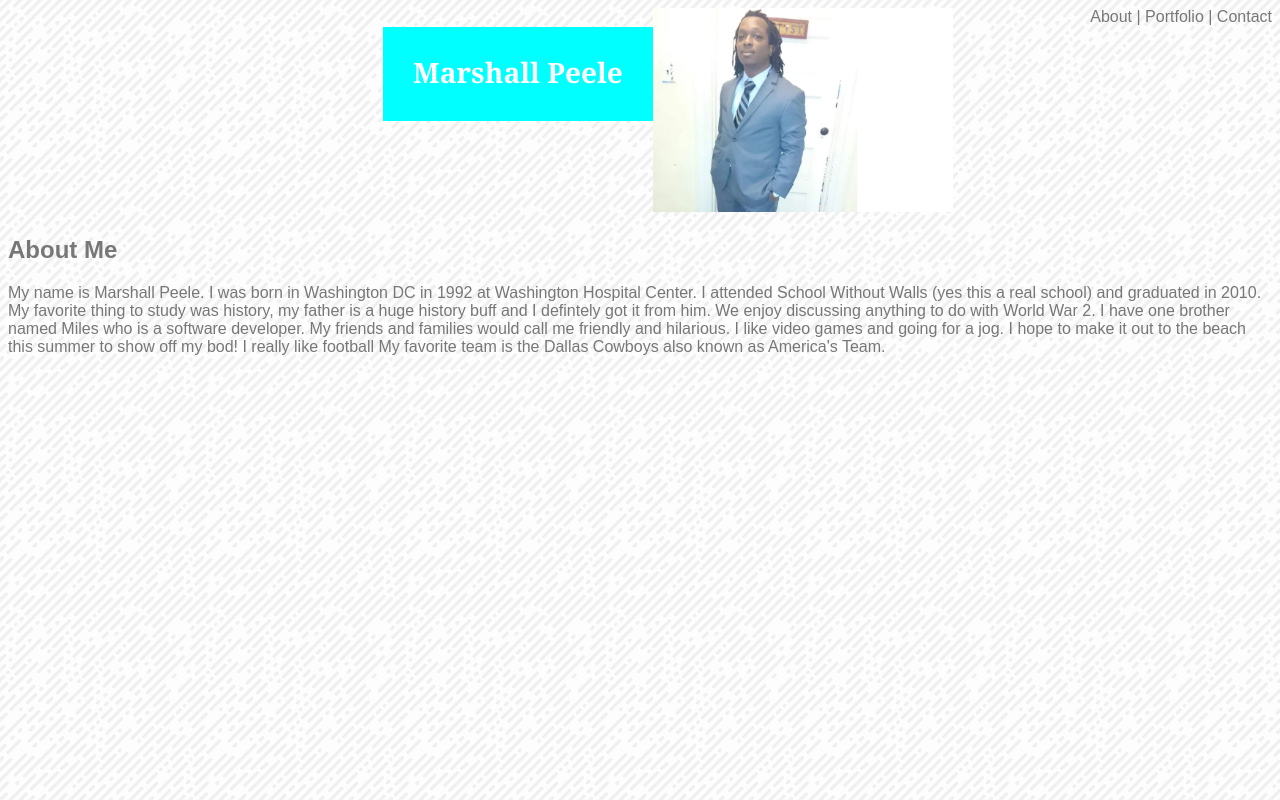
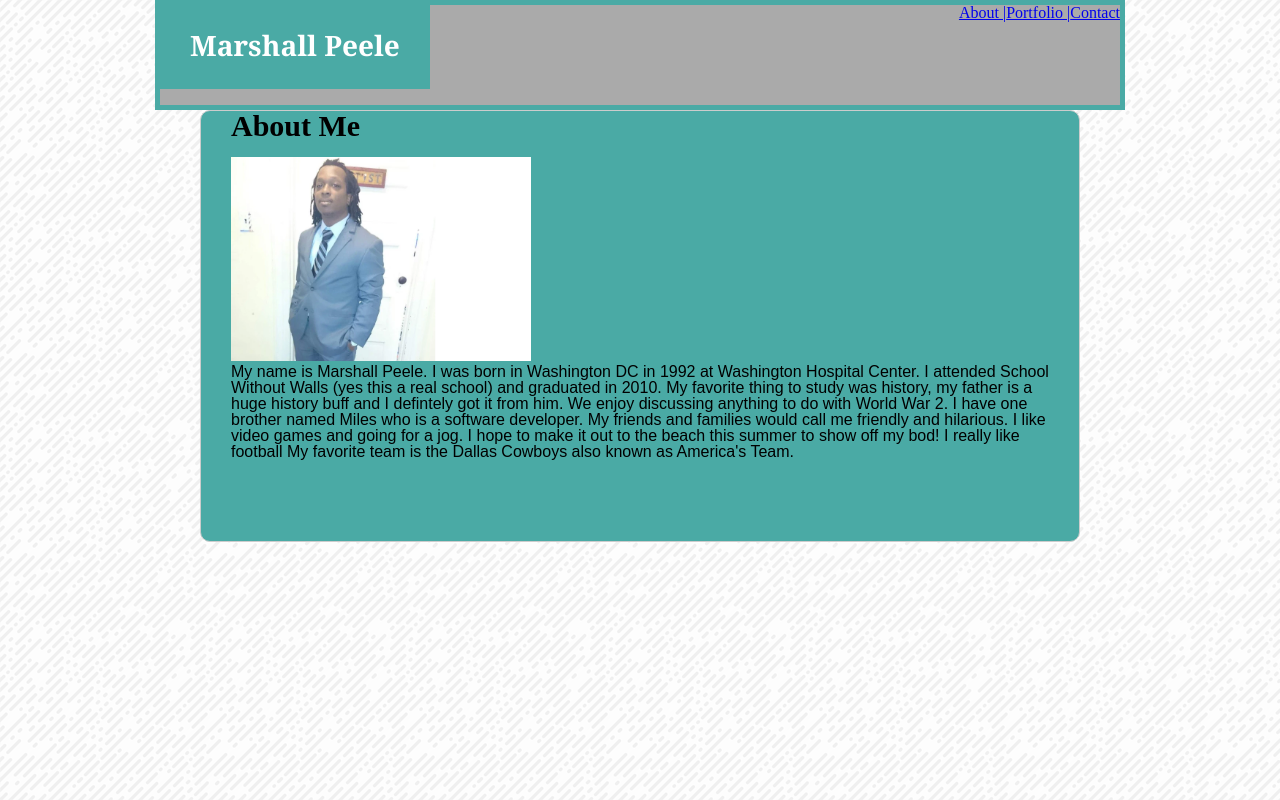
Before and after one commit to Murdoc12/Basic-Portfolio, a plain HTML site: page index.html in a window 1280 px wide. Drawn offline with Linux system fonts and the light colour scheme.

Commit message:
homework

```diff
--- a/assets/css/style.css
+++ b/assets/css/style.css
@@ -1,20 +1,12 @@
-body
-
-{ background-image: url("assets\images\funky-lines.png");
-    margin-bottom: 200px;
-    color: #777777;
-    font-family: 'Arial', 'Helvetica Neue', Helvetica, sans-serif;
-}
-
-
-.clearFix::after {
+.clearFix::after
+{
     content: "";
     display: table;
     clear: both;
 
 }
 
-    #name {
+    .name {
     float: left;
     color: white;
     font-family:  "Georgia", Times, Times New Roman, serif;
@@ -22,44 +14,66 @@ body
     font-size: 28px;
     padding: 26px 30px 30px 30px;
     margin-bottom: -20px;
-    margin-left: 375px;
-    text-decoration: non e;
-    background-color: aqua
+    text-decoration: none;
+    background-color: #4aaaa5;
     }
 
-#profile{
-position: fixed;
 
+.link
+{
+float: right;
 
+}
 
+.bar {
+    float: right;
 
+}
+.profile
+{
 
+  display:inline-block;
+    border: 1px solid #cccccc;
+   border-radius: 10px;
+   width: auto;
+   height: 400px;
+   margin-left: 200px;
+   margin-right: 200px;
+   padding-top: 0px;
+   padding-left: 30px;
+   padding-right: 30px;
+   padding-bottom: 30px;
+   text-align: left;
+   background-color: #4aaaa5;
 
+}
+
+.nav
+{
+font-size: unset;
+
+}
+
+.para
+{
+font-family: 'Arial', 'Helvetica Neue', Helvetica, sans-serif;
 
 
 }
 
-
-
-
-#about {
-float: right;
-text-align: right;
-
-
-
+#titlebar
+{
+width:960px;
+height:100px;
+align-self: center;
+margin: auto;
+border-style: solid;
+border-width: 5px;
+border-color: #4aaaa5;
+background-color: #aaa;
 }
 
-#portfolio
-{
-float: right;
-
-
+#h1 {
+    font-weight: bold;
+    font-size: 30px;
 }
-
-#Contact
-{
-float: right;
-
-
-}
--- a/index.html
+++ b/index.html
@@ -1,59 +1,57 @@
 <!DOCTYPE html>
 <html>
-<head>
+    <head>
 
-<body style="background-image:url('assets/images/funky-lines.png')"></body>
-
-
-<header> <h1 id="name"> Marshall Peele</h1>
-</header>
-
-</head>
 
 
         <link rel="stylesheet" type="text/css" href="assets/css/style.css"/>
-<div>
+        <link rel="stylesheet" type="text/css" href="assets/css/reset.css"/>
+         <body style="background-image:url('assets/images/funky-lines.png')"></body>
 
+    </head>
 
-        <div class="clearfix">
+    <body id="body">
 
-   <header id= "about"> About |
+       <header>
 
-
-    <id= "Portfolio"></id> <a href="portfolio.html"></a> Portfolio |
+     <div id="titlebar">
+       <div class="name">
+            <h1 > Marshall Peele</h1>
+          </div>
 
 
 
-    <id= "contact"> Contact </header>
+         <nav class="nav">
+         <ul>
+         <li class="bar"><a class="link" href="contact.html">Contact</a></li>
+         <li class="bar"><a class="link" href="portfolio.html">Portfolio |</a></li>
+         <li class="bar"><a class="link" href="index.html">About |</a></li>
+         </ul>
+         </nav>
 
-    </div>
+       </div>
+     </header>
 
 
 
-</div>
+     <div class="profile">
 
-    <div class= "clearfix"></div>
-    <img width= "300" src= "assets/images/untitled.png">
-</div>
+
+        <h1 id="h1">About Me</h1>
+        <br>
+
+        <img width= "300" src= "assets/images/untitled.png">
+        <br>
+
+      <p class="para"> My name is Marshall Peele. I was born in Washington DC in 1992 at Washington Hospital Center. I attended School Without Walls (yes this a real school) and graduated in 2010.
+      My favorite thing to study was history, my father is a huge history buff and I defintely got it from him. We enjoy discussing anything to do with
+      World War 2. I have one brother named Miles who is a software developer. My friends and families would call me friendly and hilarious.
+      I like video games and going for a jog. I hope to make it out to the beach this summer to show off my bod! I really like football
+      My favorite team is the Dallas Cowboys also known as America's Team. </p>
+
+       </div>
 
 
 
-<body>
-
-    <div class="clearfix">
-
-        <h2>About Me</h2>
-
-<p> My name is Marshall Peele. I was born in Washington DC in 1992 at Washington Hospital Center. I attended School Without Walls (yes this a real school) and graduated in 2010.
-    My favorite thing to study was history, my father is a huge history buff and I defintely got it from him. We enjoy discussing anything to do with
-    World War 2. I have one brother named Miles who is a software developer. My friends and families would call me friendly and hilarious.
-    I like video games and going for a jog. I hope to make it out to the beach this summer to show off my bod! I really like football
-    My favorite team is the Dallas Cowboys also known as America's Team.
-
-</div>
-
- </p>
-
-
-</body>
+    </body>
 </html>
```
